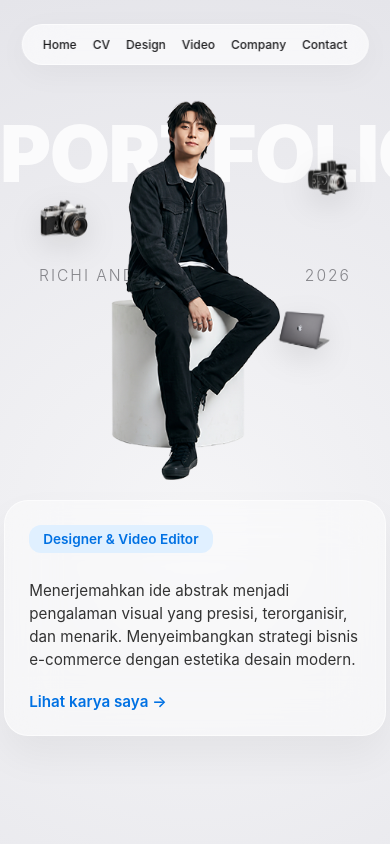
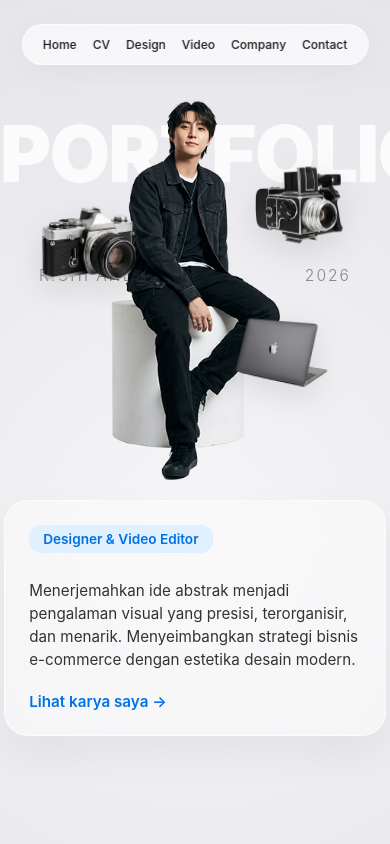
Before and after one commit to richiandi/designerkondang, a plain HTML site: page index.html in a window 390 px wide. Shown: the top 844 px of the page. Drawn offline with Linux system fonts and the light colour scheme.

Commit message:
Update index.html

```diff
--- a/index.html
+++ b/index.html
@@ -123,19 +123,19 @@
 
         /* Posisi & Animasi masing-masing item */
         .float-1 {
-            width: 200px; height: 200px;
+            width: 150px; height: 150px;
             top: 30%; left: 15px;
             animation: float-up-down-1 4.5s ease-in-out infinite;
         }
 
         .float-2 {
-            width: 200px; height: 200px;
+            width: 150px; height: 150px;
             top: 20%; right: 25px;
             animation: float-up-down-2 5.5s ease-in-out infinite;
         }
 
         .float-3 {
-            width: 300px; height: 300px;
+            width: 150px; height: 150px;
             top: 60%; right: 15px;
             animation: float-up-down-3 4s ease-in-out infinite;
         }
@@ -327,9 +327,9 @@
             }
 
             /* Penyesuaian ukuran elemen melayang di versi mobile */
-            .float-1 { width: 50px; height: 50px; left: 10%; top: 25%; }
-            .float-2 { width: 45px; height: 45px; right: 10%; top: 15%; }
-            .float-3 { width: 55px; height: 55px; right: 15%; top: 55%; }
+            .float-1 { width: 100px; height: 100px; left: 10%; top: 25%; }
+            .float-2 { width: 100px; height: 100px; right: 10%; top: 15%; }
+            .float-3 { width: 100px; height: 100px; right: 15%; top: 55%; }
 
             .panel-left, .panel-right {
                 position: relative;
```
